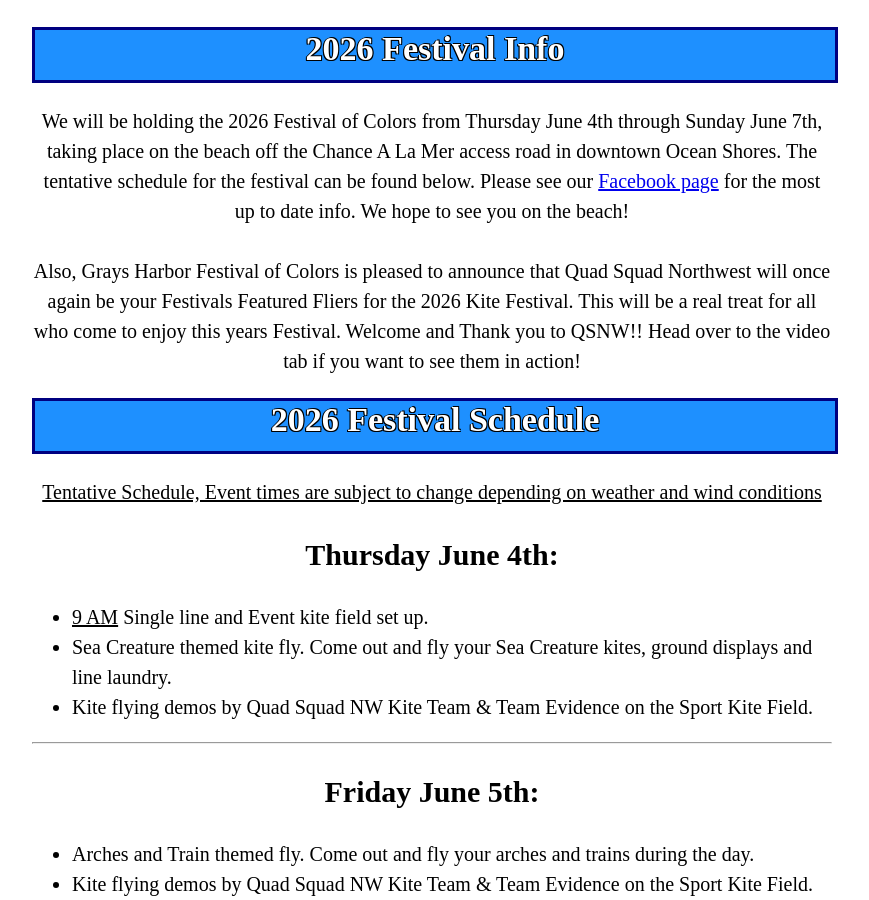
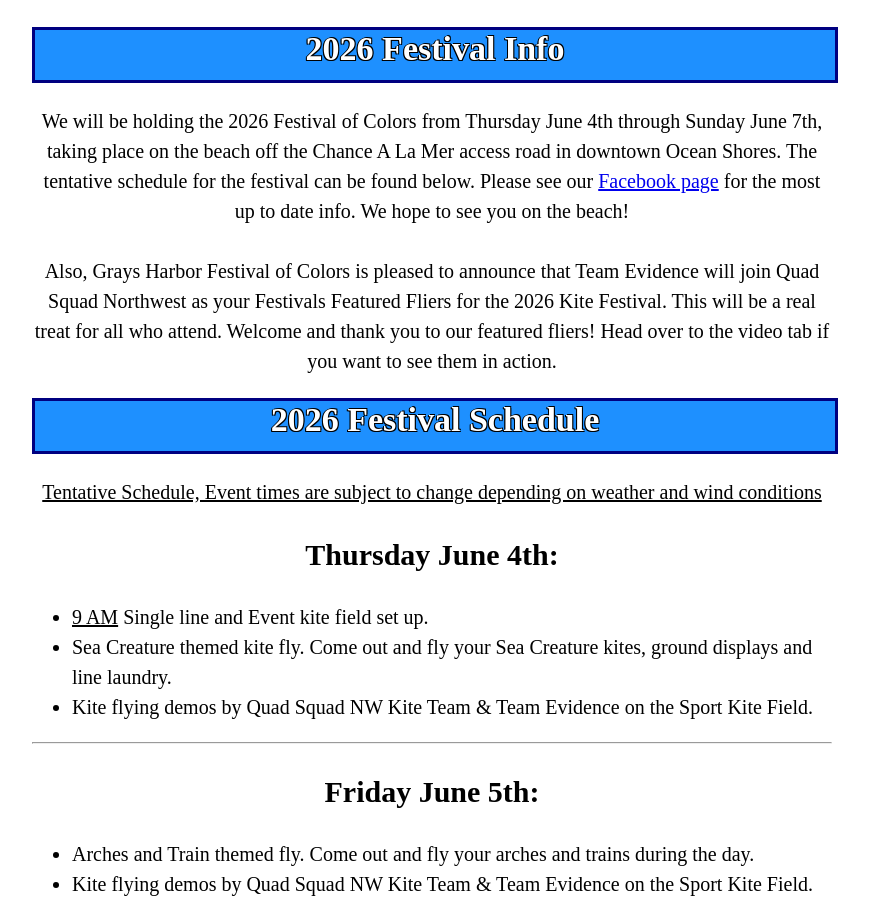
Before and after one commit to kyleb13/kyleb13.github.io, a Jekyll site: the page index.html, which Jekyll copies as it is, in a window 1280 px wide and 900 px high, scrolled down 336 px. Shown: the whole window, without its empty margins (208-1077 px from the left). Built offline with Jekyll 4.4.1, drawn with Linux system fonts in a browser that asks for light colours.

Commit message:
changed some wording in festival info

```diff
--- a/index.html
+++ b/index.html
@@ -139,9 +139,9 @@
                         access road in downtown Ocean Shores. The tentative schedule for the festival can be found below. Please see our <a href="https://www.facebook.com/OceanShoresFesitvalOfColors">Facebook page</a>
                         for the most up to date info. We hope to see you on the beach! <br/><br/>
 
-                            Also, Grays Harbor Festival of Colors is pleased to announce that Quad Squad Northwest will once again be your Festivals Featured Fliers
-                        for the 2026 Kite Festival. This will be a real treat for all who come to enjoy this years Festival.
-                        Welcome and Thank you to QSNW!! Head over to the video tab if you want to see them in action!
+                            Also, Grays Harbor Festival of Colors is pleased to announce that Team Evidence will join Quad Squad Northwest as your Festivals Featured Fliers
+                        for the 2026 Kite Festival. This will be a real treat for all who attend.
+                        Welcome and thank you to our featured fliers! Head over to the video tab if you want to see them in action.
                     </p>
                 <h1 id="bodyHeader"> 2026 Festival Schedule </h1>
                     <p id="aboutParagraph">
```
